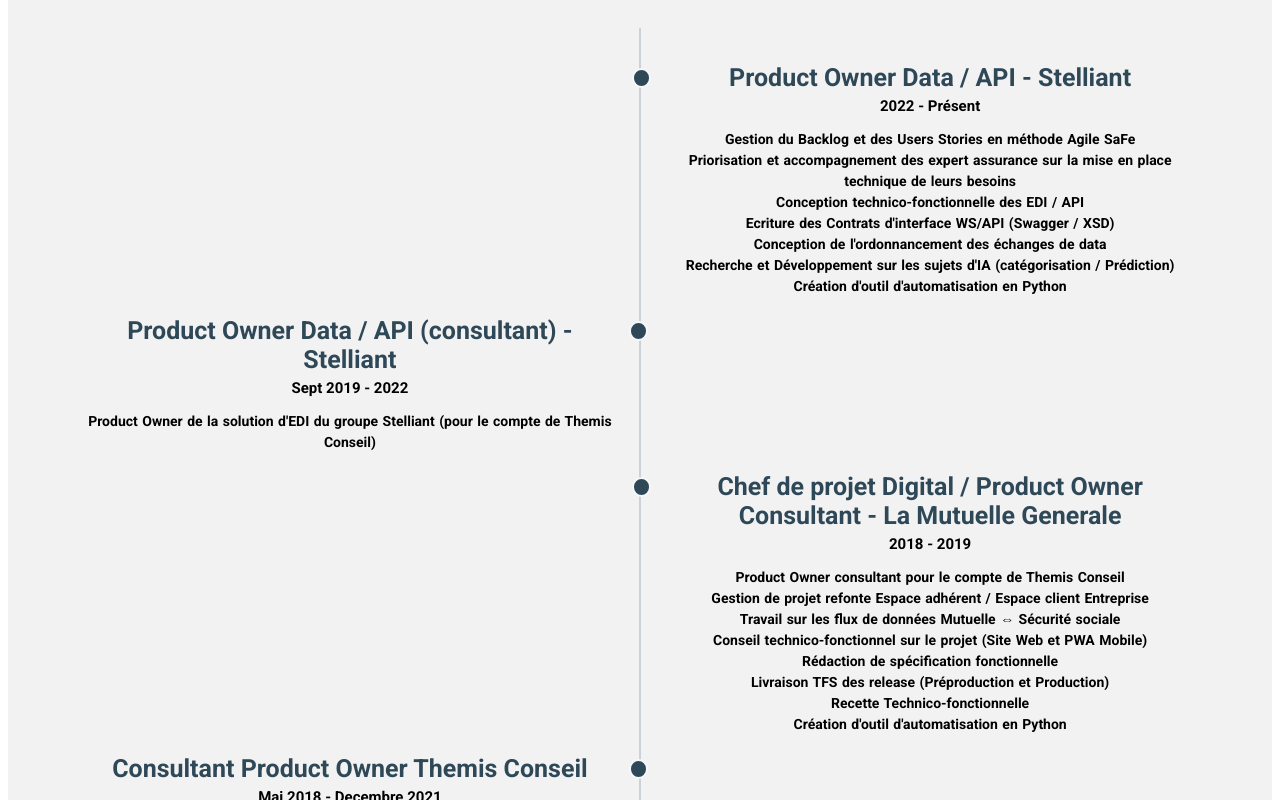
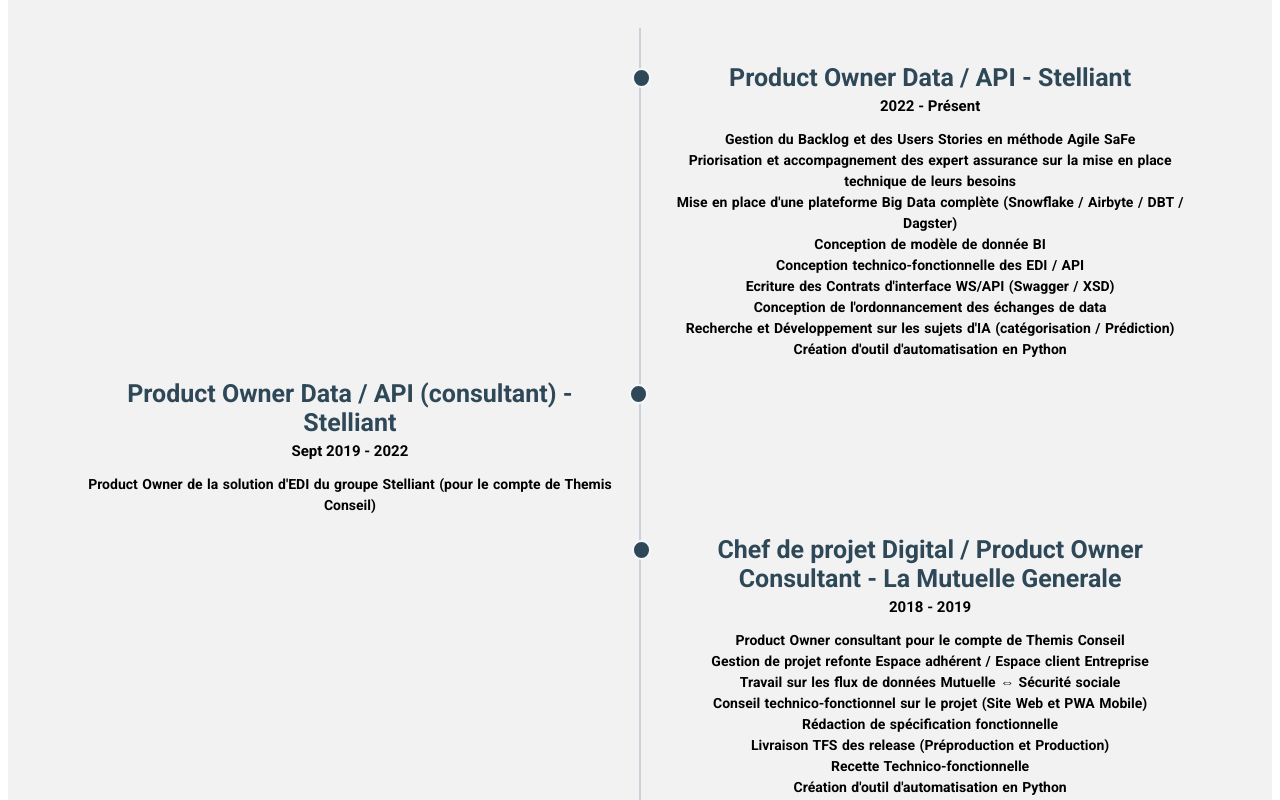
Before and after one commit to alliocha1805/Test_cv_svelte, a SvelteKit app: page / in a window 1280 px wide. Shown: the part 720-1520 px from the top of the page. Built offline with nearby package versions, Linux system fonts and the light colour scheme.

Commit message:
2 files modified

```diff
--- a/src/lib/json/compe-outil.json
+++ b/src/lib/json/compe-outil.json
@@ -6,9 +6,9 @@
 		{ "nom": "Methodes Agiles", "etoiles": 4 },
 		{ "nom": "HTML/CSS", "etoiles": 4 },
 		{ "nom": "Recette", "etoiles": 4 },
+		{ "nom": "SQL", "etoiles": 4 },
 		{ "nom": "Python", "etoiles": 3 },
 		{ "nom": "UX", "etoiles": 3 },
-		{ "nom": "SQL", "etoiles": 3 },
 		{ "nom": "Javascript", "etoiles": 2 },
 		{ "nom": "Svelte / SvelteKit", "etoiles": 2 },
 		{ "nom": "LLM", "etoiles": 3 },
--- a/src/routes/Experiences.svelte
+++ b/src/routes/Experiences.svelte
@@ -13,6 +13,8 @@
           <p>
             Gestion du Backlog et des Users Stories en méthode Agile SaFe<br>
             Priorisation et accompagnement des expert assurance sur la mise en place technique de leurs besoins<br>
+            Mise en place d'une plateforme Big Data complète (Snowflake / Airbyte / DBT / Dagster)<br>
+            Conception de modèle de donnée BI <br>
             Conception technico-fonctionnelle des EDI / API<br>
             Ecriture des Contrats d'interface WS/API (Swagger / XSD)<br>
             Conception de l'ordonnancement des échanges de data<br>
```
